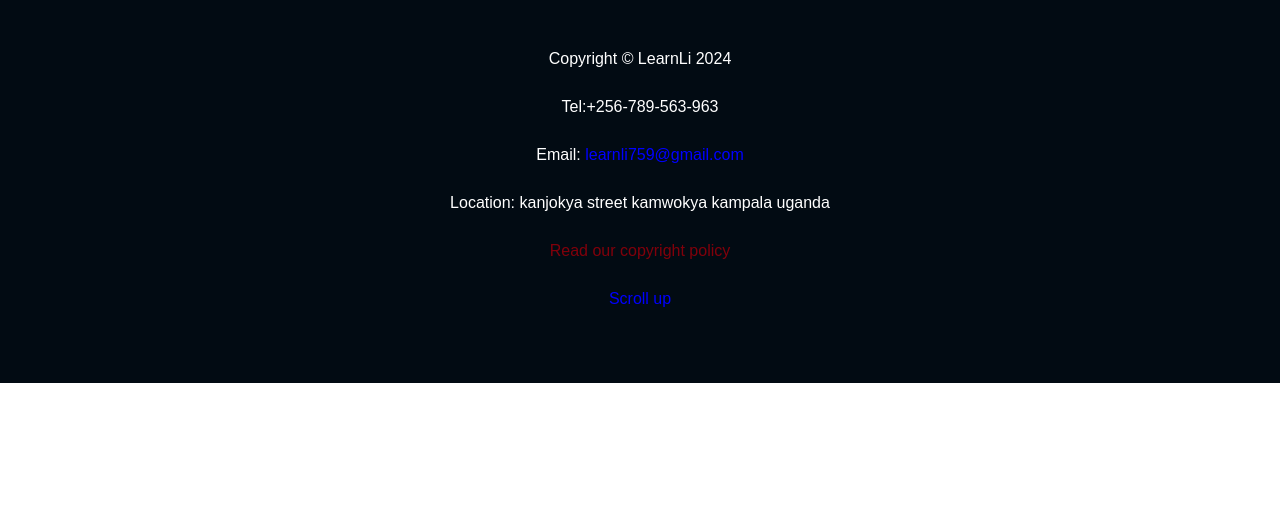
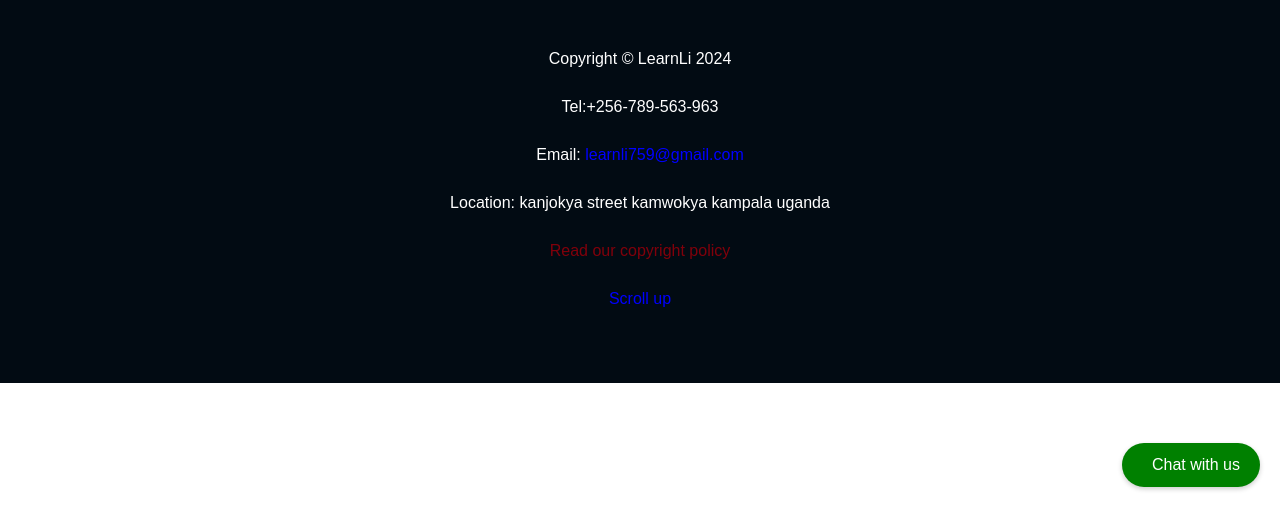
Before and after one commit to Learnli23/Learnli, a Django app: page /answers in a window 1280 px wide. Shown: the part 293-800 px from the top of the page. Run offline with Django 3.2, Linux system fonts and the light colour scheme; a user stored in the database is signed in; data that the repository does not hold is empty; some libraries are stand-ins or nearby versions.

Commit message:
Update base.html

```diff
--- a/Learnli/users/templates/base.html
+++ b/Learnli/users/templates/base.html
@@ -445,6 +445,66 @@
         {% endblock %}
 
     </div>
+
+     <!-- chart with us -->
+ <div id="chat-button" style="position: fixed; bottom: 20px; right: 20px; cursor: pointer; background-color:green; padding: 10px 20px; border-radius: 30px; box-shadow: 0px 2px 5px rgba(0, 0, 0, 0.2); display: flex; align-items: center;">
+  <i class="fas fa-comment-alt" style="color:blue; font-size: 24px; margin-right: 10px;"></i>
+  <span style="color: white; font-size: 16px;">Chat with us</span>
+</div>
+
+<div id="chat-form" style="display: none; position: fixed; bottom: 80px; right: 0px; background: pink; border: 1px solid #ccc; padding: 20px; width: 300px; box-shadow: 0px 2px 5px rgba(0, 0, 0, 0.2);">
+  <form id="chatForm" method="post" action="{% url 'contact_message' %} ">
+      {% csrf_token %}
+
+      <div style="display: flex; flex-direction: column;">
+
+
+          <label for="id_message" style="color: blue;">chart:</label>
+          <textarea name="message" id="id_message" required>Type a message...</textarea>
+
+          <div style="display: flex; justify-content: space-between; margin-top: 10px;">
+              <button type="submit" style="background-color: green; color: white;">Send</button>
+              <button id="close-chat" type="button" style="background-color: red; color: white;">Close</button>
+          </div>
+      </div>
+  </form>
+</div>
+
+<script>
+  // Show the chat form when the button is clicked
+  document.getElementById('chat-button').onclick = function() {
+      document.getElementById('chat-form').style.display = 'block';
+  };
+
+  // Hide the chat form when the close button is clicked
+
+  document.getElementById('close-chat').onclick = function() {
+      document.getElementById('chat-form').style.display = 'none';
+  };
+
+  // Change the text area color and placeholder on focus and blur
+  const messageField = document.getElementById('id_message');
+  messageField.style.color = 'black';
+
+  messageField.onfocus = function() {
+      if (messageField.value === 'Type a message...') {
+          messageField.value = '';
+      }
+      messageField.style.color = 'white';
+      messageField.style.backgroundColor = 'black';
+  };
+
+  messageField.onblur = function() {
+      if (messageField.value === '') {
+          messageField.value = 'Type a message...';
+          messageField.style.color = 'black';
+          messageField.style.backgroundColor = 'white';
+      }
+  };
+</script>
+
+
+
      <!-- Footer-->
         <footer style="background-color: rgb(2, 11, 19);"class="py-5">
             <div class="container"><p class="m-0 text-center text-white">Copyright &copy; LearnLi 2024</p></div><br/>
```
